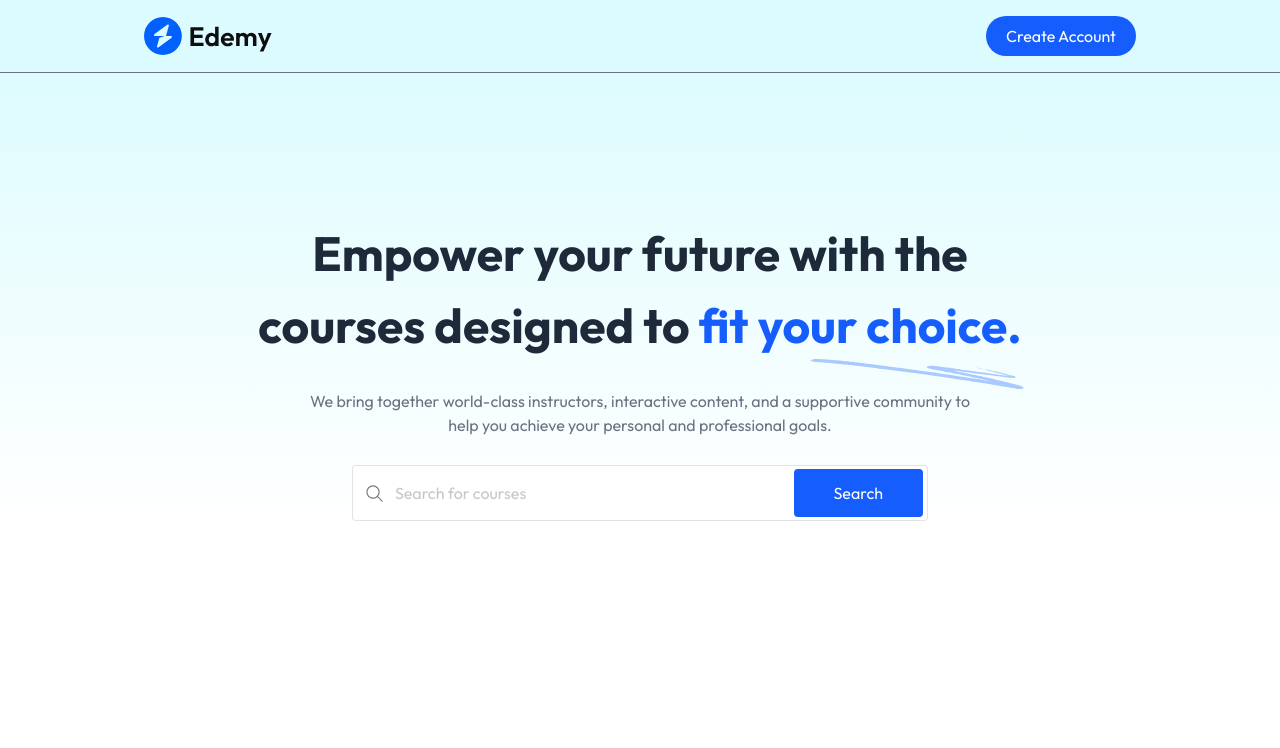
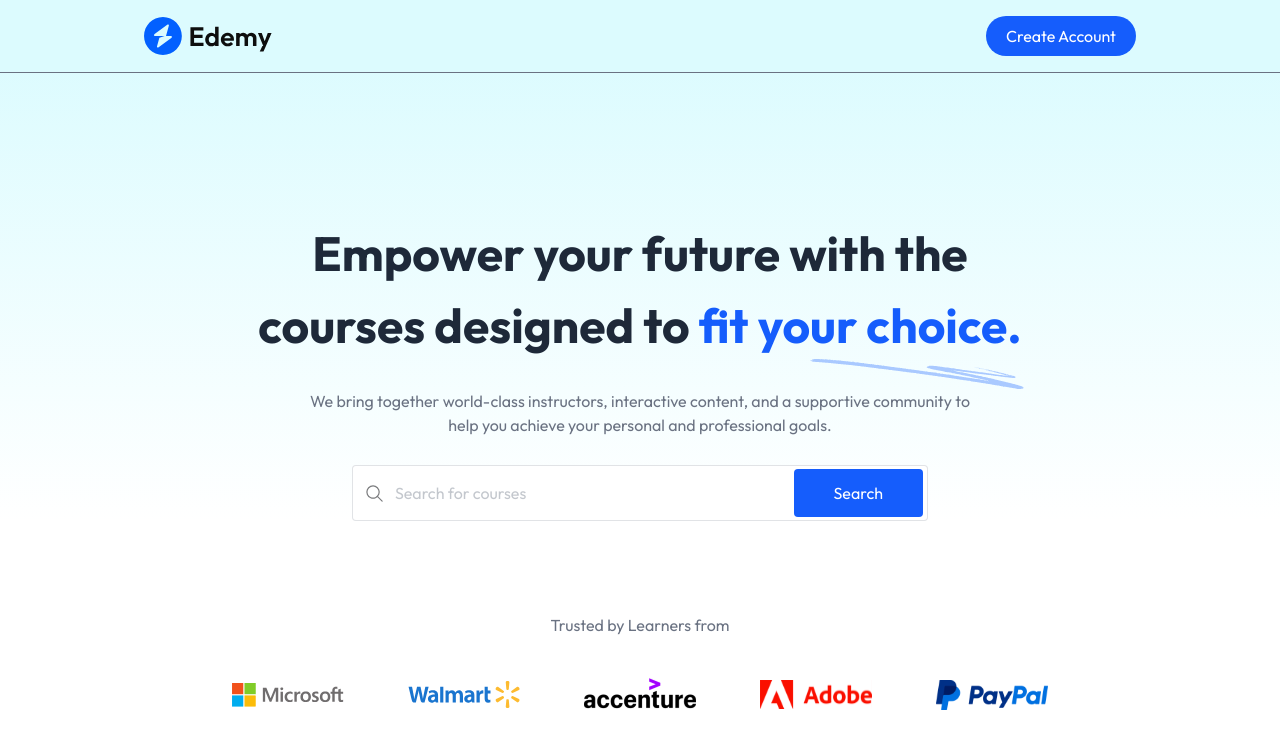
Before and after one commit to maheshsale/lms, a React (Vite) app in the folder client/: page / in a window 1280 px wide. Shown: the top 748 px of the page. Built offline with nearby package versions, Linux system fonts and the light colour scheme; no server answers.

Commit message:
Added Companies on Home Page

```diff
--- a/client/src/components/student/Companies.jsx
+++ b/client/src/components/student/Companies.jsx
@@ -1,9 +1,18 @@
 import React from 'react'
+import { assets } from '../../assets/assets'
+
 
 const Companies = () => {
   return (
-    <div>
-      <h1>Companies</h1>
+    <div className='pt-16'>
+      <p className='text-base text-gray-500'>Trusted by Learners from</p>
+      <div className='flex flex-wrap items-center justify-center gap-6 md:gap-16 md:mt-10 mt-5'>
+        <img src={assets.microsoft_logo} alt="Microsoft" className='w-20 md:w-28'/>
+        <img src={assets.walmart_logo} alt="Walmart" className='w-20 md:w-28'/>
+        <img src={assets.accenture_logo} alt="Accenture" className='w-20 md:w-28'/>
+        <img src={assets.adobe_logo} alt="Adobe" className='w-20 md:w-28'/>
+        <img src={assets.paypal_logo} alt="PayPal" className='w-20 md:w-28'/>
+      </div>
     </div>
   )
 }
--- a/client/src/pages/student/Home.jsx
+++ b/client/src/pages/student/Home.jsx
@@ -1,11 +1,12 @@
 import React from 'react'
 import Hero from '../../components/student/Hero'
-
+import Companies from '../../components/student/Companies'
 
 const Home = () => {
   return (
     <div className='flex flex-col items-center space-y-7 text-center'>
       <Hero />
+      <Companies />
     </div>
   )
 }
```
